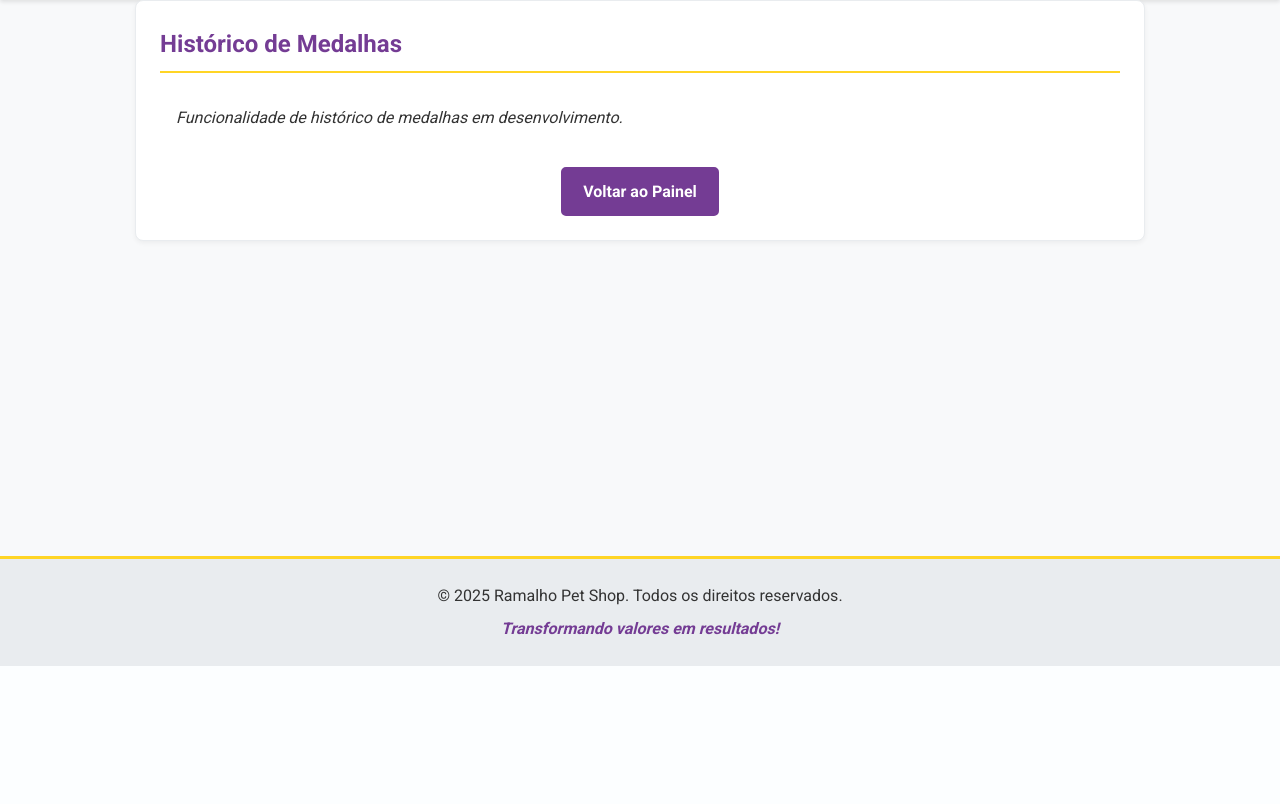
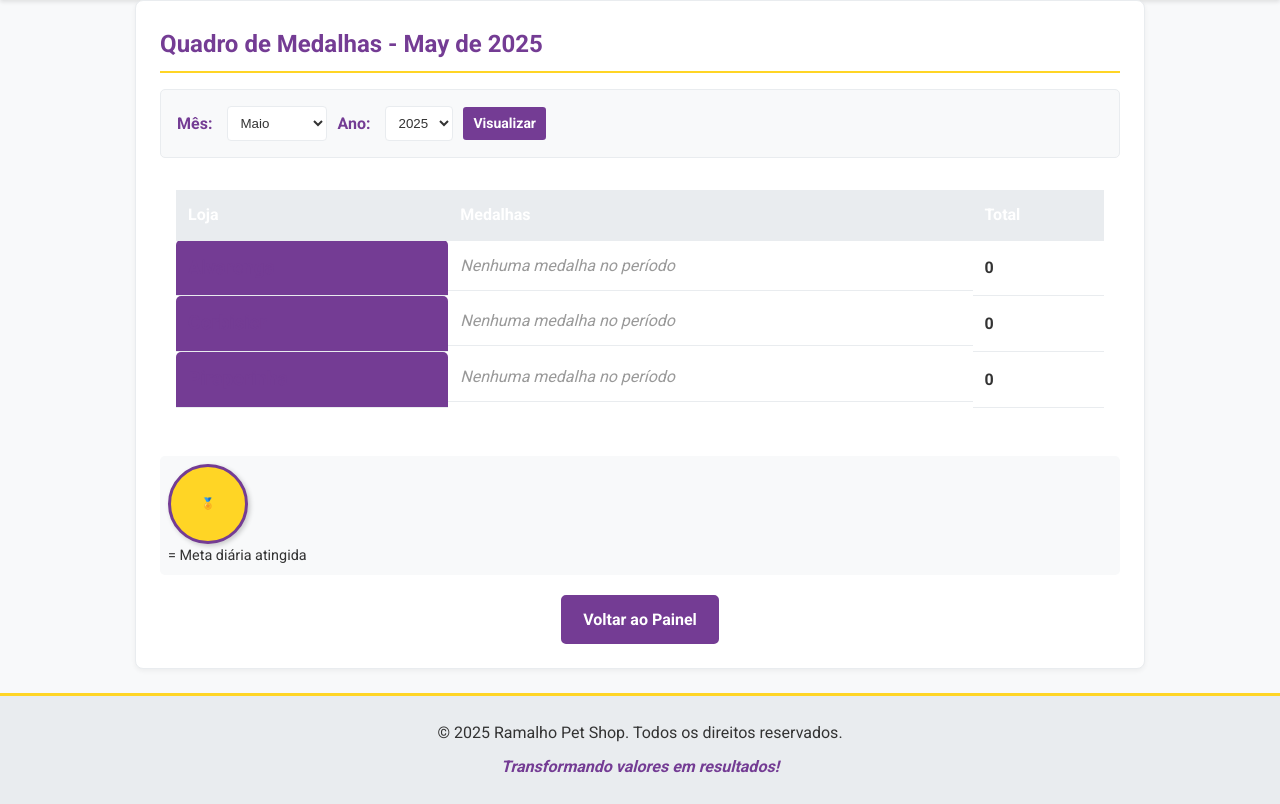
Before and after one commit to PetRamalho/ramalho-petshop-metas, a Flask app: page /quadro-medalhas/historico in a window 1280 px wide. Shown: the part 134-938 px from the top of the page. Before the commit the page ends 800 px from the top, so only its background shows below. Run offline with Flask 3, Linux system fonts and the light colour scheme; a user stored in the database is signed in.

Commit message:
Update historico_medalhas.html

```diff
--- a/src/templates/historico_medalhas.html
+++ b/src/templates/historico_medalhas.html
@@ -1,54 +1,146 @@
 {% extends "base.html" %}
 
-{% block title %}Histórico de Medalhas - Ramalho Pet Shop{% endblock %}
+{% block title %}Quadro de Medalhas - Ramalho Pet Shop{% endblock %}
 
 {% block content %}
 <div class="container card">
-    <h2 class="card-header">Histórico de Medalhas</h2>
+    <h2 class="card-header">Quadro de Medalhas - {{ selected_month_name }} de {{ selected_year }}</h2>
 
-    <div class="historico-medalhas-content">
-        <!-- Conteúdo do histórico de medalhas será carregado aqui -->
-        <p><em>Funcionalidade de histórico de medalhas em desenvolvimento.</em></p>
+    <!-- Seletor de mês/ano -->
+    <div class="month-year-selector">
+        <form id="form-selecao-mes-ano-medalhas" method="GET" action="{{ url_for('main.historico_medalhas') }}">
+            <div class="selector-container">
+                <label for="month-select-medalhas">Mês:</label>
+                <select id="month-select-medalhas" name="month">
+                    <option value="1" {% if selected_month == 1 %}selected{% endif %}>Janeiro</option>
+                    <option value="2" {% if selected_month == 2 %}selected{% endif %}>Fevereiro</option>
+                    <option value="3" {% if selected_month == 3 %}selected{% endif %}>Março</option>
+                    <option value="4" {% if selected_month == 4 %}selected{% endif %}>Abril</option>
+                    <option value="5" {% if selected_month == 5 %}selected{% endif %}>Maio</option>
+                    <option value="6" {% if selected_month == 6 %}selected{% endif %}>Junho</option>
+                    <option value="7" {% if selected_month == 7 %}selected{% endif %}>Julho</option>
+                    <option value="8" {% if selected_month == 8 %}selected{% endif %}>Agosto</option>
+                    <option value="9" {% if selected_month == 9 %}selected{% endif %}>Setembro</option>
+                    <option value="10" {% if selected_month == 10 %}selected{% endif %}>Outubro</option>
+                    <option value="11" {% if selected_month == 11 %}selected{% endif %}>Novembro</option>
+                    <option value="12" {% if selected_month == 12 %}selected{% endif %}>Dezembro</option>
+                </select>
 
-        <!-- Exemplo de como poderia ser a estrutura -->
-        <!--
-        {% for entrada_historico in historico %}
-        <div class="mes-historico">
-            <h3>{{ entrada_historico.mes_ano }}</h3>
-            <ul>
-                {% for loja_medalha in entrada_historico.lojas %}
-                <li>{{ loja_medalha.nome_loja }}: {{ loja_medalha.quantidade }} medalhas 🏅</li>
+                <label for="year-select-medalhas">Ano:</label>
+                <select id="year-select-medalhas" name="year">
+                    <option value="2024" {% if selected_year == 2024 %}selected{% endif %}>2024</option>
+                    <option value="2025" {% if selected_year == 2025 %}selected{% endif %}>2025</option>
+                    <option value="2026" {% if selected_year == 2026 %}selected{% endif %}>2026</option>
+                </select>
+
+                <button type="submit" class="btn btn-secundario btn-sm">Visualizar</button>
+            </div>
+        </form>
+    </div>
+
+    <div class="quadro-medalhas">
+        <table class="tabela-medalhas">
+            <thead>
+                <tr>
+                    <th>Loja</th>
+                    <th>Medalhas</th>
+                    <th>Total</th>
+                </tr>
+            </thead>
+            <tbody>
+                {% for loja in lojas.values() %}
+                <tr>
+                    <td class="nome-loja">{{ loja.store_name }}</td>
+                    <td class="medalhas-loja">
+                        {% if loja.id in medalhas_por_loja %}
+                            {% for medalha in medalhas_por_loja[loja.id] %}
+                                <span class="medalha" title="Meta atingida em {{ medalha.dia }}/{{ medalha.mes }}/{{ medalha.ano }}">🏅</span>
+                            {% endfor %}
+                        {% else %}
+                            <span class="sem-medalhas">Nenhuma medalha no período</span>
+                        {% endif %}
+                    </td>
+                    <td class="total-medalhas">
+                        {% if loja.id in medalhas_por_loja %}
+                            {{ medalhas_por_loja[loja.id]|length }}
+                        {% else %}
+                            0
+                        {% endif %}
+                    </td>
+                </tr>
                 {% endfor %}
-            </ul>
-        </div>
-        {% endfor %}
-        -->
+            </tbody>
+        </table>
+    </div>
+
+    <div class="legenda-medalhas">
+        <p><span class="medalha">🏅</span> = Meta diária atingida</p>
     </div>
 
     <div style="margin-top: 20px; text-align: center;">
-        <a href="{{ url_for("main.dashboard") }}" class="btn btn-secundario">Voltar ao Painel</a>
+        <a href="{{ url_for('main.dashboard') }}" class="btn btn-secundario">Voltar ao Painel</a>
     </div>
 </div>
 
 <style>
-.historico-medalhas-content {
+.quadro-medalhas {
     padding: 1rem;
+    overflow-x: auto;
 }
-.mes-historico {
-    margin-bottom: 1.5rem;
-    padding: 1rem;
-    border: 1px solid var(--cor-fundo-escuro);
-    border-radius: 5px;
+.tabela-medalhas {
+    width: 100%;
+    border-collapse: collapse;
+    margin-bottom: 1rem;
 }
-.mes-historico h3 {
+.tabela-medalhas th,
+.tabela-medalhas td {
+    padding: 0.75rem;
+    text-align: left;
+    border-bottom: 1px solid var(--cor-fundo-escuro);
+}
+.tabela-medalhas th {
+    background-color: var(--cor-fundo-escuro);
+    color: var(--cor-texto-claro);
+}
+.nome-loja {
+    font-weight: bold;
     color: var(--cor-roxo-principal);
 }
-.mes-historico ul {
-    list-style: none;
-    padding-left: 0;
+.medalhas-loja {
+    display: flex;
+    flex-wrap: wrap;
+    gap: 5px;
 }
-.mes-historico li {
-    padding: 0.25rem 0;
+.medalha {
+    font-size: 0.75em; /* Reduzido pela metade */
+    cursor: help;
+}
+.total-medalhas {
+    font-weight: bold;
+    text-align: center;
+}
+.sem-medalhas {
+    color: #999;
+    font-style: italic;
+}
+.legenda-medalhas {
+    margin-top: 1rem;
+    padding: 0.5rem;
+    background-color: #f8f9fa;
+    border-radius: 5px;
+    font-size: 0.9em;
+}
+.month-year-selector {
+    padding: 1rem;
+    background-color: #f8f9fa;
+    border-radius: 5px;
+    margin-bottom: 1rem;
+}
+.selector-container {
+    display: flex;
+    align-items: center;
+    flex-wrap: wrap;
+    gap: 10px;
 }
 </style>
 {% endblock %}
```
